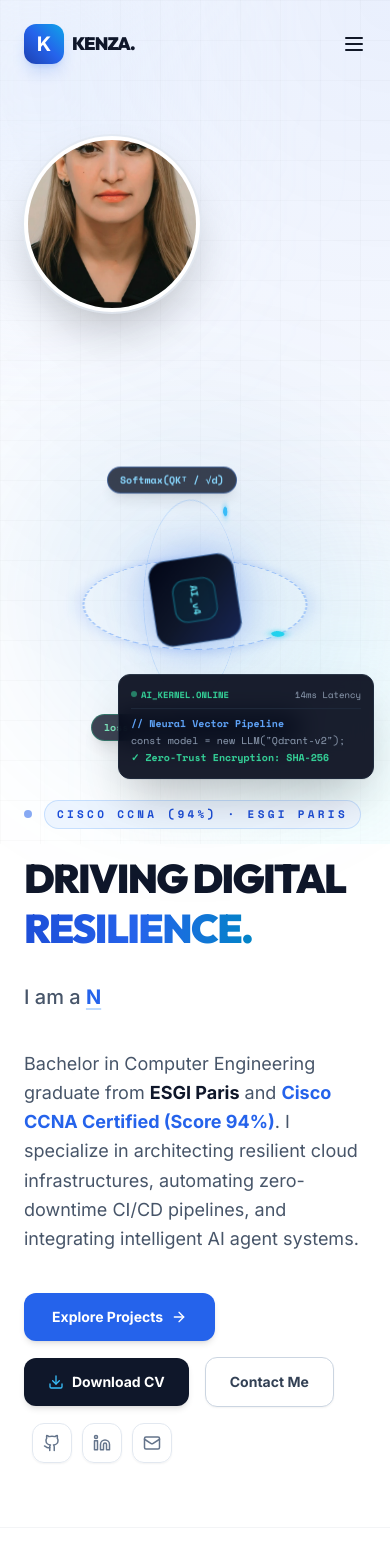
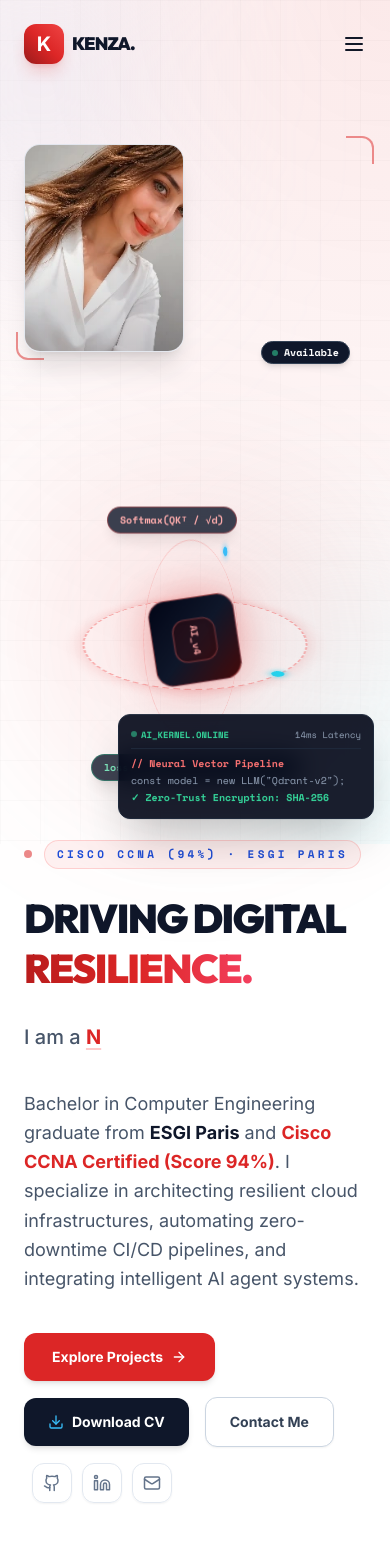
Before and after one commit to kenza-oss/portfolio, a React (Vite) app: page / in a window 390 px wide. Shown: the top 1563 px of the page. Built offline with nearby package versions, Linux system fonts and the light colour scheme; grey boxes are pictures that could not be loaded.

Commit message:
feat: apply vivid red theme and update profile photo to v6 with rectangular card style

```diff
--- a/src/components.jsx
+++ b/src/components.jsx
@@ -40,23 +40,23 @@ export const Navbar = () => {
     }`}>
       <div className="max-w-7xl mx-auto px-6 flex justify-between items-center">
         <a href="#about" className="flex items-center gap-2 group">
-          <div className="w-10 h-10 bg-gradient-to-tr from-blue-800 via-blue-600 to-sky-500 rounded-xl flex items-center justify-center text-white font-black text-xl shadow-lg shadow-blue-600/20 group-hover:scale-105 transition-transform">K</div>
-          <span className="font-heading font-black text-lg tracking-tighter text-slate-900 group-hover:text-blue-600 transition-colors">KENZA.</span>
+          <div className="w-10 h-10 bg-gradient-to-tr from-red-800 via-red-600 to-red-500 rounded-xl flex items-center justify-center text-white font-black text-xl shadow-lg shadow-red-600/20 group-hover:scale-105 transition-transform">K</div>
+          <span className="font-heading font-black text-lg tracking-tighter text-slate-900 group-hover:text-red-600 transition-colors">KENZA.</span>
         </a>
 
         {/* Desktop Links */}
         <div className="hidden md:flex items-center gap-7">
           {['About', 'Projects', 'Experience', 'Testimonials', 'Contact'].map(item => (
             <a key={item} href={`#${item.toLowerCase()}`}
-              className="text-xs font-bold uppercase tracking-widest text-slate-500 hover:text-blue-600 transition-colors">
+              className="text-xs font-bold uppercase tracking-widest text-slate-500 hover:text-red-600 transition-colors">
               {item}
             </a>
           ))}
           <a href="/cv-kenza-mahleb.pdf" download="CV_Kenza_Mahleb.pdf" target="_blank" rel="noopener noreferrer"
-            className="border border-slate-200 text-slate-700 hover:border-blue-600 hover:text-blue-600 px-4 py-2 rounded-xl text-xs font-bold uppercase tracking-widest transition-all flex items-center gap-1.5 shadow-sm bg-white">
-            <Download size={13} className="text-blue-600" /> CV
+            className="border border-slate-200 text-slate-700 hover:border-red-600 hover:text-red-600 px-4 py-2 rounded-xl text-xs font-bold uppercase tracking-widest transition-all flex items-center gap-1.5 shadow-sm bg-white">
+            <Download size={13} className="text-red-600" /> CV
           </a>
-          <a href="#contact" className="bg-blue-600 hover:bg-blue-700 text-white px-5 py-2.5 rounded-xl text-xs font-bold uppercase tracking-widest transition-all shadow-md shadow-blue-600/20 hover:scale-[1.02]">
+          <a href="#contact" className="bg-red-600 hover:bg-red-700 text-white px-5 py-2.5 rounded-xl text-xs font-bold uppercase tracking-widest transition-all shadow-md shadow-red-600/20 hover:scale-[1.02]">
             Hire Me
           </a>
         </div>
@@ -74,12 +74,12 @@ export const Navbar = () => {
             className="absolute top-full left-0 w-full bg-white border-b border-gray-100 p-6 flex flex-col gap-4 md:hidden shadow-xl">
             {['About', 'Projects', 'Experience', 'Testimonials', 'Contact'].map(item => (
               <a key={item} href={`#${item.toLowerCase()}`} onClick={() => setIsOpen(false)}
-                className="text-sm font-bold uppercase tracking-widest text-gray-500 hover:text-blue-600 transition-colors">
+                className="text-sm font-bold uppercase tracking-widest text-gray-500 hover:text-red-600 transition-colors">
                 {item}
               </a>
             ))}
             <a href="/cv-kenza-mahleb.pdf" download="CV_Kenza_Mahleb.pdf" target="_blank" rel="noopener noreferrer" onClick={() => setIsOpen(false)}
-              className="border border-blue-200 text-blue-600 px-4 py-2.5 rounded-lg text-xs font-bold uppercase tracking-widest transition-all flex items-center justify-center gap-2 bg-blue-50/50">
+              className="border border-red-200 text-red-600 px-4 py-2.5 rounded-lg text-xs font-bold uppercase tracking-widest transition-all flex items-center justify-center gap-2 bg-red-50/50">
               <Download size={15} /> Download CV (PDF)
             </a>
           </motion.div>
@@ -109,19 +109,17 @@ export const Hero = () => {
       <div className="max-w-7xl mx-auto px-6 relative z-10 w-full">
         <div className="grid lg:grid-cols-[auto_1fr] gap-16 items-start">
 
-          {/* ── Circular Profile Photo at TOP LEFT ── */}
-          <motion.div
-            initial={{ opacity: 0, scale: 0.95 }}
-            animate={{ opacity: 1, scale: 1 }}
-            transition={{ duration: 0.8 }}
-            className="relative mt-2"
-          >
-            <div className="w-44 h-44 xl:w-52 xl:h-52 rounded-full overflow-hidden border-4 border-white shadow-2xl ring-2 ring-slate-200/80 bg-slate-50 relative z-10 group">
-              <img
-                src="/profile_v5.webp"
-                alt="Kenza Mahleb"
-                className="w-full h-full object-cover group-hover:scale-105 transition-transform duration-500"
-              />
+          {/* ── Rectangular Profile Card ── */}
+          <motion.div initial={{ opacity: 0, x: -20 }} animate={{ opacity: 1, x: 0 }} transition={{ duration: 0.8 }} className="relative group mt-4">
+            <div className="w-40 h-52 xl:w-48 xl:h-64 rounded-2xl overflow-hidden border border-slate-200/80 shadow-xl relative z-10 bg-slate-900/5 group-hover:shadow-2xl transition-all duration-500">
+              <img src="/profile_v6.webp" alt="Kenza Mahleb" className="w-full h-full object-cover group-hover:scale-105 transition-all duration-700" />
+              <div className="absolute inset-0 bg-gradient-to-t from-slate-950/20 via-transparent to-transparent pointer-events-none" />
+            </div>
+            {/* Corner accents */}
+            <div className="absolute -top-2 -right-2 w-7 h-7 border-t-2 border-r-2 border-red-600/50 rounded-tr-xl" />
+            <div className="absolute -bottom-2 -left-2 w-7 h-7 border-b-2 border-l-2 border-red-600/50 rounded-bl-xl" />
+            <div className="absolute -bottom-3 right-4 px-2.5 py-0.5 rounded-full bg-slate-900 text-white font-mono text-[10px] font-bold shadow-md z-20 flex items-center gap-1.5 border border-slate-700">
+              <span className="w-1.5 h-1.5 rounded-full bg-emerald-400 animate-pulse" /> Available
             </div>
           </motion.div>
 
@@ -137,7 +135,7 @@ export const Hero = () => {
                 className="relative w-full h-80 flex items-center justify-center"
               >
                 {/* Deep Ambient Energy Glow */}
-                <div className="absolute inset-0 bg-gradient-to-tr from-blue-600/10 via-sky-600/10 to-blue-900/10 blur-[80px] rounded-full pointer-events-none" />
+                <div className="absolute inset-0 bg-gradient-to-tr from-red-600/10 via-red-500/10 to-red-900/10 blur-[80px] rounded-full pointer-events-none" />
 
                 {/* 3D Gyroscopic Neural Sphere Stage */}
                 <div className="relative w-56 h-56 flex items-center justify-center [perspective:1000px]">
@@ -146,7 +144,7 @@ export const Hero = () => {
                   <motion.div
                     animate={{ rotateZ: [0, 360], rotateX: [65, 75, 65] }}
                     transition={{ rotateZ: { duration: 18, repeat: Infinity, ease: "linear" }, rotateX: { duration: 6, repeat: Infinity, ease: "easeInOut" } }}
-                    className="absolute inset-0 rounded-full border-2 border-dashed border-blue-500/40 shadow-[0_0_20px_rgba(37,99,235,0.2)]"
+                    className="absolute inset-0 rounded-full border-2 border-dashed border-red-500/40 shadow-[0_0_20px_rgba(220,38,38,0.2)]"
                   >
                     <div className="absolute top-0 left-1/2 -translate-x-1/2 -translate-y-1/2 w-3 h-3 rounded-full bg-cyan-400 shadow-[0_0_10px_#22d3ee]" />
                   </motion.div>
@@ -155,7 +153,7 @@ export const Hero = () => {
                   <motion.div
                     animate={{ rotateZ: [360, 0], rotateY: [60, 70, 60] }}
                     transition={{ rotateZ: { duration: 24, repeat: Infinity, ease: "linear" }, rotateY: { duration: 8, repeat: Infinity, ease: "easeInOut" } }}
-                    className="absolute inset-3 rounded-full border border-blue-400/30"
+                    className="absolute inset-3 rounded-full border border-red-400/30"
                   >
                     <div className="absolute bottom-2 right-4 w-2.5 h-2.5 rounded-full bg-sky-400 shadow-[0_0_8px_#38bdf8]" />
                   </motion.div>
@@ -164,9 +162,9 @@ export const Hero = () => {
                   <motion.div
                     animate={{ scale: [1, 1.15, 1], rotate: [0, 90, 180, 270, 360] }}
                     transition={{ scale: { duration: 3, repeat: Infinity, ease: "easeInOut" }, rotate: { duration: 30, repeat: Infinity, ease: "linear" } }}
-                    className="relative w-20 h-20 rounded-2xl bg-gradient-to-tr from-slate-950 via-slate-900 to-blue-950 border border-blue-400/50 shadow-[0_0_40px_rgba(37,99,235,0.4)] flex items-center justify-center backdrop-blur-md"
+                    className="relative w-20 h-20 rounded-2xl bg-gradient-to-tr from-slate-950 via-slate-900 to-red-950 border border-red-400/50 shadow-[0_0_40px_rgba(220,38,38,0.4)] flex items-center justify-center backdrop-blur-md"
                   >
-                    <div className="w-10 h-10 rounded-xl border border-cyan-400/40 flex items-center justify-center font-mono text-[9px] text-cyan-300 font-bold bg-cyan-950/40 shadow-inner">
+                    <div className="w-10 h-10 rounded-xl border border-red-400/40 flex items-center justify-center font-mono text-[9px] text-red-300 font-bold bg-red-950/40 shadow-inner">
                       AI_v4
                     </div>
                   </motion.div>
@@ -175,7 +173,7 @@ export const Hero = () => {
                   <motion.div
                     animate={{ y: [0, -8, 0], opacity: [0.7, 1, 0.7] }}
                     transition={{ duration: 4, repeat: Infinity, ease: "easeInOut" }}
-                    className="absolute -top-4 left-6 px-3 py-1 rounded-full bg-slate-900/90 border border-blue-500/40 text-[10px] font-mono text-sky-300 font-bold shadow-lg backdrop-blur-md"
+                    className="absolute -top-4 left-6 px-3 py-1 rounded-full bg-slate-900/90 border border-red-500/40 text-[10px] font-mono text-red-300 font-bold shadow-lg backdrop-blur-md"
                   >
                     Softmax(QKᵀ / √d)
                   </motion.div>
@@ -203,7 +201,7 @@ export const Hero = () => {
                     </span>
                     <span>14ms Latency</span>
                   </div>
-                  <div className="text-blue-400 font-semibold">// Neural Vector Pipeline</div>
+                  <div className="text-red-400 font-semibold">// Neural Vector Pipeline</div>
                   <div className="text-slate-400 truncate">const model = new LLM("Qdrant-v2");</div>
                   <div className="text-emerald-400 font-bold truncate">✓ Zero-Trust Encryption: SHA-256</div>
                 </motion.div>
@@ -212,15 +210,15 @@ export const Hero = () => {
             </div>
 
             <motion.div variants={fadeUp} className="flex items-center gap-3 mb-6">
-              <span className="w-2 h-2 rounded-full bg-blue-600 animate-pulse" />
-              <span className="font-mono text-[11px] font-bold tracking-[0.3em] uppercase text-blue-700 bg-blue-50 border border-blue-200/80 px-3 py-1 rounded-full">
+              <span className="w-2 h-2 rounded-full bg-red-600 animate-pulse" />
+              <span className="font-mono text-[11px] font-bold tracking-[0.3em] uppercase text-blue-700 bg-red-50 border border-red-200/80 px-3 py-1 rounded-full">
                 Cisco CCNA (94%) · ESGI Paris
               </span>
             </motion.div>
 
             <motion.h1 variants={fadeUp} className="font-heading font-black tracking-[-0.04em] mb-6 leading-tight text-slate-900" style={{ fontSize: 'clamp(2.5rem,5.5vw,4.5rem)' }}>
               DRIVING DIGITAL<br />
-              <span className="text-transparent bg-clip-text bg-gradient-to-r from-blue-700 via-blue-600 to-sky-600">
+              <span className="text-transparent bg-clip-text bg-gradient-to-r from-red-700 via-red-600 to-rose-500">
                 RESILIENCE.
               </span>
             </motion.h1>
@@ -228,28 +226,28 @@ export const Hero = () => {
             <motion.div variants={fadeUp} className="h-10 flex items-center mb-8">
               <span className="text-xl font-medium text-slate-600">
                 I am a{' '}
-                <span className="font-bold text-blue-600 underline decoration-blue-200 underline-offset-4">{typed}</span>
+                <span className="font-bold text-red-600 underline decoration-red-200 underline-offset-4">{typed}</span>
               </span>
             </motion.div>
 
             <motion.p variants={fadeUp} className="max-w-xl leading-relaxed mb-10 text-lg text-slate-600">
-              Bachelor in Computer Engineering graduate from <strong className="text-slate-900 font-bold">ESGI Paris</strong> and <strong className="text-blue-600 font-bold">Cisco CCNA Certified (Score 94%)</strong>. I specialize in architecting resilient cloud infrastructures, automating zero-downtime CI/CD pipelines, and integrating intelligent AI agent systems.
+              Bachelor in Computer Engineering graduate from <strong className="text-slate-900 font-bold">ESGI Paris</strong> and <strong className="text-red-600 font-bold">Cisco CCNA Certified (Score 94%)</strong>. I specialize in architecting resilient cloud infrastructures, automating zero-downtime CI/CD pipelines, and integrating intelligent AI agent systems.
             </motion.p>
 
             <motion.div variants={fadeUp} className="flex flex-wrap gap-4 items-center">
-              <a href="#projects" className="bg-blue-600 hover:bg-blue-700 text-white px-7 py-3.5 rounded-xl font-bold text-sm transition-all shadow-md hover:shadow-xl hover:scale-[1.02] flex items-center gap-2">
+              <a href="#projects" className="bg-red-600 hover:bg-red-700 text-white px-7 py-3.5 rounded-xl font-bold text-sm transition-all shadow-md hover:shadow-xl hover:scale-[1.02] flex items-center gap-2">
                 Explore Projects <ArrowRight size={16} />
               </a>
               <a href="/cv-kenza-mahleb.pdf" download="CV_Kenza_Mahleb.pdf" target="_blank" rel="noopener noreferrer" className="bg-slate-900 hover:bg-black text-white px-6 py-3.5 rounded-xl font-bold text-sm transition-all shadow-md hover:shadow-xl flex items-center gap-2">
                 <Download size={16} className="text-sky-400" /> Download CV
               </a>
-              <a href="#contact" className="border border-slate-300 hover:border-indigo-600 text-slate-700 hover:text-indigo-600 px-6 py-3.5 rounded-xl font-bold text-sm transition-all bg-white shadow-sm">
+              <a href="#contact" className="border border-slate-300 hover:border-red-600 text-slate-700 hover:text-red-600 px-6 py-3.5 rounded-xl font-bold text-sm transition-all bg-white shadow-sm">
                 Contact Me
               </a>
               <div className="flex gap-2.5 ml-2">
                 {[{ Icon: Github, href: 'https://github.com/kenza-oss' }, { Icon: Linkedin, href: 'https://www.linkedin.com/in/kenza-mahleb-9860b5279' }, { Icon: Mail, href: 'mailto:mahlebkenza1@gmail.com' }].map(({ Icon, href }, i) => (
                   <a key={i} href={href} target="_blank" rel="noopener noreferrer"
-                    className="w-10 h-10 rounded-xl border flex items-center justify-center transition-all border-slate-200 text-slate-500 hover:text-indigo-600 hover:bg-indigo-50 shadow-sm">
+                    className="w-10 h-10 rounded-xl border flex items-center justify-center transition-all border-slate-200 text-slate-500 hover:text-red-600 hover:bg-red-50 shadow-sm">
                     <Icon size={18} />
                   </a>
                 ))}
@@ -328,7 +326,7 @@ export const Skills = () => {
     <section id="skills" className="relative py-32 overflow-hidden border-t border-gray-100 bg-gray-50">
       <div style={{ maxWidth:1280, margin:'0 auto', padding:'0 24px', position: 'relative', zIndex: 10 }}>
         <motion.div variants={stagger} initial="hidden" whileInView="show" viewport={{ once:true }} style={{ textAlign:'center', marginBottom:80 }}>
-          <motion.p variants={fadeUp} className="font-mono text-[11px] font-bold tracking-[0.3em] uppercase text-blue-600 mb-6" style={{ display:'flex', justifyContent:'center' }}>Capabilities</motion.p>
+          <motion.p variants={fadeUp} className="font-mono text-[11px] font-bold tracking-[0.3em] uppercase text-red-600 mb-6" style={{ display:'flex', justifyContent:'center' }}>Capabilities</motion.p>
           <motion.h2 variants={fadeUp} className="font-heading font-black text-gray-900 tracking-[-0.04em]" style={{ fontSize:'clamp(2.5rem,5vw,5rem)' }}>TECHNICAL STACK</motion.h2>
           <motion.p variants={fadeUp} className="text-gray-500 text-sm max-w-md mx-auto mt-4">
             An ecosystem of tools, protocols, and technologies powering my infrastructure and security architecture.
@@ -355,14 +353,14 @@ export const Skills = () => {
               position:'absolute', zIndex:20,
               width:120, height:120, borderRadius:'50%',
               background:'#FFF',
-              border:'1px solid rgba(59,130,246,0.15)',
+              border:'1px solid rgba(220,38,38,0.15)',
               boxShadow:'0 10px 30px rgba(0,0,0,0.08)',
               display:'flex', flexDirection:'column', alignItems:'center', justifyContent:'center',
             }}>
               <span style={{ fontFamily:'Outfit,sans-serif', fontWeight:900, fontSize:30, color:'#111827', letterSpacing:'-0.05em', lineHeight:1 }}>
-                KM<span className="text-blue-600">.</span>
+                KM<span className="text-red-600">.</span>
               </span>
-              <span className="text-blue-600" style={{ fontFamily:'Space Mono,monospace', fontSize:8, letterSpacing:'0.25em', textTransform:'uppercase', marginTop:4 }}>Engineer</span>
+              <span className="text-red-600" style={{ fontFamily:'Space Mono,monospace', fontSize:8, letterSpacing:'0.25em', textTransform:'uppercase', marginTop:4 }}>Engineer</span>
             </div>
           </div>
         </div>
@@ -375,7 +373,7 @@ export const Skills = () => {
               <ul style={{ display:'flex', flexDirection:'column', gap:8 }}>
                 {items.map(it => (
                   <li key={it} className="flex items-center gap-2 text-xs text-gray-500">
-                    <span className="w-1.5 h-1.5 rounded-full bg-blue-500 flex-shrink-0" />{it}
+                    <span className="w-1.5 h-1.5 rounded-full bg-red-500 flex-shrink-0" />{it}
                   </li>
                 ))}
               </ul>
--- a/src/index.css
+++ b/src/index.css
@@ -12,11 +12,11 @@
   --bg-card-hover: rgba(0, 0, 0, 0.04);
 
   --border:        rgba(0, 0, 0, 0.08);
-  --border-accent: rgba(59, 130, 246, 0.2);
+  --border-accent: rgba(220, 38, 38, 0.2);
 
-  --neon-blue:     #2563EB; /* Slightly darker for readability on white */
-  --neon-cyan:     #0891B2;
-  --neon-glow:     rgba(37, 99, 235, 0.1);
+  --neon-blue:     #DC2626; /* Vivid Red primary */
+  --neon-cyan:     #EF4444;
+  --neon-glow:     rgba(220, 38, 38, 0.1);
 
   --text-primary:   #111827;
   --text-secondary: #4B5563;
--- a/tailwind.config.js
+++ b/tailwind.config.js
@@ -7,9 +7,9 @@ export default {
         'bg-primary':   '#000000',
         'bg-secondary': '#050505',
         'bg-card':      'rgba(255, 255, 255, 0.03)',
-        'neon-blue':    '#3B82F6',
-        'neon-cyan':    '#22D3EE',
-        'neon-glow':    'rgba(59, 130, 246, 0.5)',
+        'neon-blue':    '#DC2626',
+        'neon-cyan':    '#EF4444',
+        'neon-glow':    'rgba(220, 38, 38, 0.5)',
         'text-primary': '#FFFFFF',
         'text-secondary':'#9CA3AF',
         'text-muted':   '#4B5563',
```
Also changed, not shown: src/sections.jsx (+45 -45 lines), public/profile_v6.webp (added).
